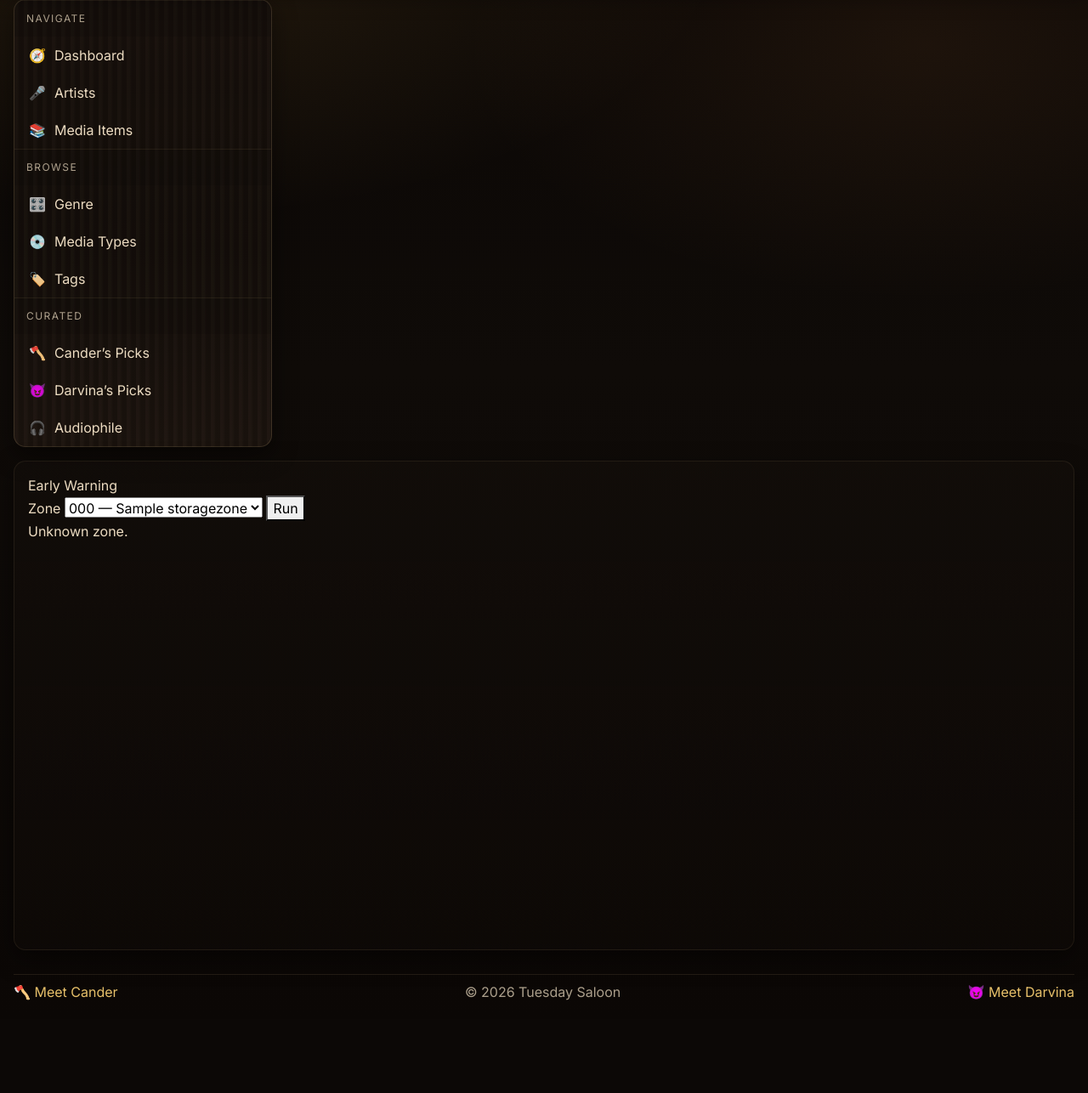
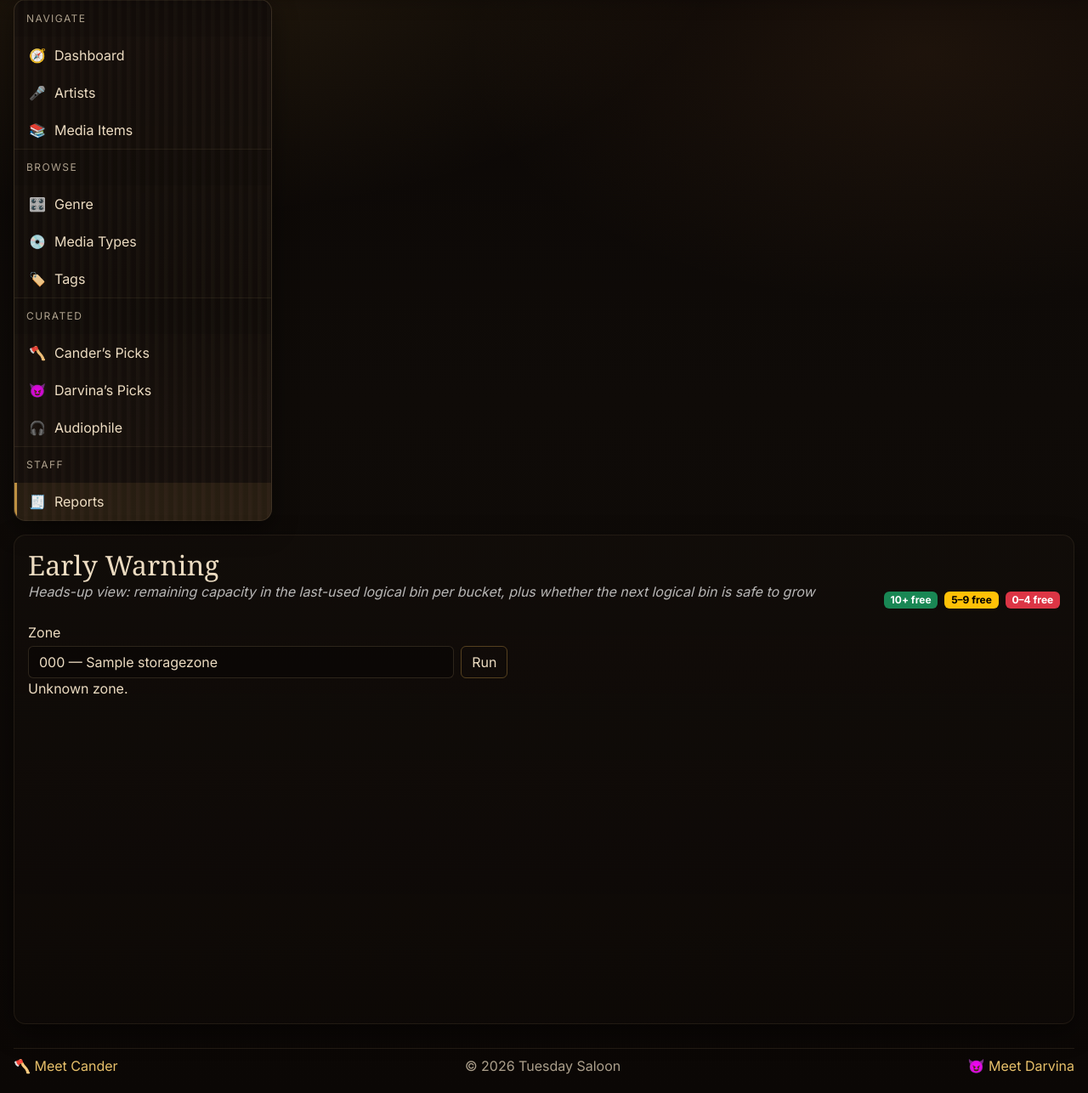
Before and after one commit to ggrg7c5wzp-ux/media-management-system, a Django app: page /reports/early-warning/ in a window 1280 px wide. Shown: the part 74-1360 px from the top of the page at 85% size. Before the commit the page ends 1251 px from the top, so only its background shows below. Run offline with Django 5.2, Linux system fonts and the light colour scheme; a user stored in the database is signed in; tables that the repository leaves empty hold one stand-in row (values such as "Sample post"); parts of the project's set-up code (start-up, migrations or seed data) failed here and were passed over; some web fonts are replaced.

Commit message:
Reports v1

```diff
--- a/src/catalog/templates/catalog/base.html
+++ b/src/catalog/templates/catalog/base.html
@@ -364,6 +364,13 @@
               <a class="{% if p|slice:':17' == '/curated/darvina/' or p == '/curated/darvina' %}active{% endif %}" href="{% url 'catalog_public:curated_darvina' %}">😈 <span>Darvina’s Picks</span></a>
               <a class="{% if p|slice:':20' == '/curated/audiophile/' or p == '/curated/audiophile' %}active{% endif %}" href="{% url 'catalog_public:curated_audiophile' %}">🎧 <span>Audiophile</span></a>
             </nav>
+
+            {% if request.user.is_authenticated and request.user.is_staff %}
+              <div class="section-title">Staff</div>
+              <nav class="ts-nav">
+                <a class="{% if p|slice:':9' == '/reports/' or p|slice:':8' == '/reports' %}active{% endif %}" href="{% url 'catalog_public:reports_index' %}">🧾 <span>Reports</span></a>
+              </nav>
+            {% endif %}
           </div>
 
             {% endwith %}        </aside>
@@ -397,6 +404,13 @@
                 <a class="{% if p|slice:':17' == '/curated/darvina/' or p == '/curated/darvina' %}active{% endif %}" href="{% url 'catalog_public:curated_darvina' %}">😈 <span>Darvina’s Picks</span></a>
                 <a class="{% if p|slice:':20' == '/curated/audiophile/' or p == '/curated/audiophile' %}active{% endif %}" href="{% url 'catalog_public:curated_audiophile' %}">🎧 <span>Audiophile</span></a>
               </nav>
+
+              {% if request.user.is_authenticated and request.user.is_staff %}
+                <div class="section-title">Staff</div>
+                <nav class="ts-nav">
+                  <a class="{% if p|slice:':9' == '/reports/' or p|slice:':8' == '/reports' %}active{% endif %}" href="{% url 'catalog_public:reports_index' %}">🧾 <span>Reports</span></a>
+                </nav>
+              {% endif %}
             </div>
           </div>
         </div>
--- a/src/catalog/templates/catalog/reports_early_warning.html
+++ b/src/catalog/templates/catalog/reports_early_warning.html
@@ -2,71 +2,106 @@
 {% block title %}Early Warning{% endblock %}
 
 {% block content %}
-<div class="page-title">Early Warning</div>
+<style>
+  .ew-help { color: rgba(255,255,255,.70); }
+  .ew-reason { color: rgba(255,255,255,.70); }
+  .ew-table { table-layout: fixed; }
+  .ew-table th, .ew-table td { vertical-align: middle; }
+</style>
+<div class="d-flex align-items-end justify-content-between flex-wrap gap-2">
+  <div>
+    <h2 class="ts-brand mb-0">Early Warning</h2>
+    <div class="ew-help fst-italic mb-2">
+      Heads-up view: remaining capacity in the last-used logical bin per bucket, plus whether the next logical bin is safe to grow
+    </div>
+  </div>
 
-<form method="get" class="report-controls">
-  <label for="zone">Zone</label>
-  <select id="zone" name="zone">
+  <div class="d-flex align-items-center gap-2">
+    <span class="badge text-bg-success">10+ free</span>
+    <span class="badge text-bg-warning">5–9 free</span>
+    <span class="badge text-bg-danger">0–4 free</span>
+  </div>
+</div>
+
+<form method="get" class="row g-2 align-items-end mt-2">
+  <div class="col-12 col-md-6 col-lg-5">
+    <label for="zone" class="form-label mb-1">Zone</label>
+    <select id="zone" name="zone" class="form-select">
       {% for z in zones %}
         <option value="{{ z.code }}" {% if zone and z.code == zone.code %}selected{% endif %}>
           {{ z.code }} — {{ z.name }}
         </option>
       {% endfor %}
     </select>
-  <button type="submit">Run</button>
+  </div>
+  <div class="col-12 col-md-auto">
+    <button type="submit" class="btn btn-outline-secondary">Run</button>
+  </div>
 </form>
 
 {% if not zone %}
   <div class="report-note">Unknown zone.</div>
 {% else %}
-  <div class="report-table-wrap">
-    <table class="report-table">
+  <div class="table-responsive" style="border: 1px solid rgba(255,216,158,0.10); border-radius: 14px; overflow: hidden;">
+    <table class="table table-dark table-striped align-middle ew-table" style="table-layout: fixed;">
+    <colgroup>
+      <col style="width: 32%">
+      <col style="width: 10%">
+      <col style="width: 9%">
+      <col style="width: 9%">
+      <col style="width: 13%">
+      <col style="width: 9%">
+      <col style="width: 18%">
+    </colgroup>
       <thead>
         <tr>
-          <th>Bucket</th>
-          <th>Range</th>
-          <th>Last Logical Bin</th>
-          <th style="text-align:right;">Used</th>
-          <th style="text-align:right;">Capacity</th>
-          <th style="text-align:right;">Remaining</th>
-          <th>Next Bin</th>
-          <th>Next Bin Collision?</th>
+          <th style="width: 26%;">Bucket</th>
+          <th class="text-end" style="width: 10%;">Last Bin</th>
+          <th class="text-end" style="width: 10%;">Used</th>
+          <th class="text-end" style="width: 10%;">Cap</th>
+          <th style="width: 14%;">Remaining</th>
+          <th class="text-end" style="width: 10%;">Next Bin</th>
+          <th style="width: 20%;">Next Bin Status</th>
         </tr>
       </thead>
       <tbody>
         {% for r in rows %}
           <tr>
-            <td>{{ r.bucket_name }}</td>
-            <td>{{ r.range_label }}</td>
-            <td>{{ r.last_used_bin }}</td>
-            <td style="text-align:right;">{{ r.items_in_last_bin }}</td>
-            <td style="text-align:right;">{{ r.capacity_last_bin }}</td>
-            <td style="text-align:right;">{{ r.remaining }}</td>
-            <td>{{ r.next_bin }}</td>
+            <td style="white-space: normal; overflow-wrap: anywhere;">{{ r.bucket_name }}</td>
+
+            <td class="text-end mono">{% if r.last_used_bin %}{{ r.last_used_bin }}{% else %}—{% endif %}</td>
+            <td class="text-end mono">{{ r.items_in_last_bin }}</td>
+            <td class="text-end mono">{% if r.capacity_last_bin is not None %}{{ r.capacity_last_bin }}{% else %}—{% endif %}</td>
+
             <td>
+              {% if r.remaining is None %}
+                <span class="text-muted">—</span>
+              {% else %}
+                {% if r.remaining >= 10 %}
+                  <span class="badge text-bg-success">{{ r.remaining }} free</span>
+                {% elif r.remaining >= 5 %}
+                  <span class="badge text-bg-warning">{{ r.remaining }} free</span>
+                {% else %}
+                  <span class="badge text-bg-danger">{{ r.remaining }} free</span>
+                {% endif %}
+              {% endif %}
+            </td>
+
+            <td class="text-end mono">{% if r.next_bin is not None %}{{ r.next_bin }}{% else %}—{% endif %}</td>
+
+            <td style="white-space: normal; overflow-wrap: normal;">
               {% if r.next_bin_range_conflicts or not r.next_bin_within_range or not r.next_bin_has_mapping %}
-                <span class="bad">YES</span>
-                <span class="muted">
-                  —
-                  {% if not r.next_bin_within_range %}
-                    next bin outside allowed range
-                  {% elif not r.next_bin_has_mapping %}
-                    no physical mapping for next bin
-                  {% elif r.next_bin_range_conflicts %}
-                    conflicts with:
-                    {% for b in r.next_bin_range_conflicts %}
-                      {{ b }}{% if not forloop.last %}, {% endif %}
-                    {% endfor %}
-                  {% endif %}
+                <span class="badge text-bg-danger">Collision</span>
+                <span class="ew-reason ms-2"> {{ row.next_bin_reason }}
                 </span>
               {% else %}
-                <span class="good">No</span>
+                <span class="badge text-bg-success">OK</span>
               {% endif %}
             </td>
           </tr>
         {% empty %}
           <tr>
-            <td colspan="8" class="muted">No rows.</td>
+            <td colspan="7" class="text-muted">No rows.</td>
           </tr>
         {% endfor %}
       </tbody>
--- a/src/catalog/urls.py
+++ b/src/catalog/urls.py
@@ -14,6 +14,7 @@ from .views import (
     MediaTypeListView,
     MediaTypeDetailView,
     CuratedView,
+    ReportsLandingView,
     EarlyWarningView,
     FirstLastByBinView,
     RebinPreviewPdfView,
@@ -50,6 +51,7 @@ urlpatterns = [
     path("curated/audiophile/", CuratedView.as_view(), {"key": "audiophile"}, name="curated_audiophile"),
 
     # Reports (staff-only)
+    path("reports/", ReportsLandingView.as_view(), name="reports_index"),
     path("reports/early-warning/", EarlyWarningView.as_view(), name="report_early_warning"),
     path("reports/first-last/", FirstLastByBinView.as_view(), name="report_first_last"),
     path("reports/first-last.pdf", first_last_by_physical_bin_pdf, name="first_last_pdf"),
--- a/src/catalog/views.py
+++ b/src/catalog/views.py
@@ -610,6 +610,45 @@ class EarlyWarningView(StaffOnlyMixin, TemplateView):
         return ctx
 
 
+class ReportsLandingView(StaffOnlyMixin, TemplateView):
+    """Staff-only hub so we don't rely on browser bookmarks."""
+
+    template_name = "catalog/reports_index.html"
+
+    def get_context_data(self, **kwargs):
+        ctx = super().get_context_data(**kwargs)
+
+        # Operational reports (not part of the printable "book")
+        ctx["operational_reports"] = [
+            {
+                "title": "Early Warning",
+                "desc": "Capacity remaining in the last-used logical bin per bucket, plus next-bin collision checks.",
+                "url": "catalog_public:report_early_warning",
+            },
+            {
+                "title": "First / Last by Physical Bin",
+                "desc": "Per physical bin: first item, last item, and count (HTML view).",
+                "url": "catalog_public:report_first_last",
+            },
+            {
+                "title": "First / Last by Physical Bin (PDF)",
+                "desc": "Printable PDF output of the First/Last report.",
+                "url": "catalog_public:first_last_pdf",
+            },
+        ]
+
+        # Catalog Book (print-first, PDF-ready). These routes will be wired next.
+        ctx["catalog_book"] = [
+            {
+                "title": "Catalog Book (coming online)",
+                "desc": "The printable physical catalog: cover + sections like Standard LPs, New Additions, Audiophile, Picks, etc.",
+                "url": None,
+            }
+        ]
+
+        return ctx
+
+
 class FirstLastByBinView(StaffOnlyMixin, TemplateView):
     template_name = "catalog/reports_first_last.html"
 
```
Also changed, not shown: src/catalog/templates/catalog/reports_index.html (added, +34 -0 lines). Lines whose indentation alone changed are shown as unchanged.
